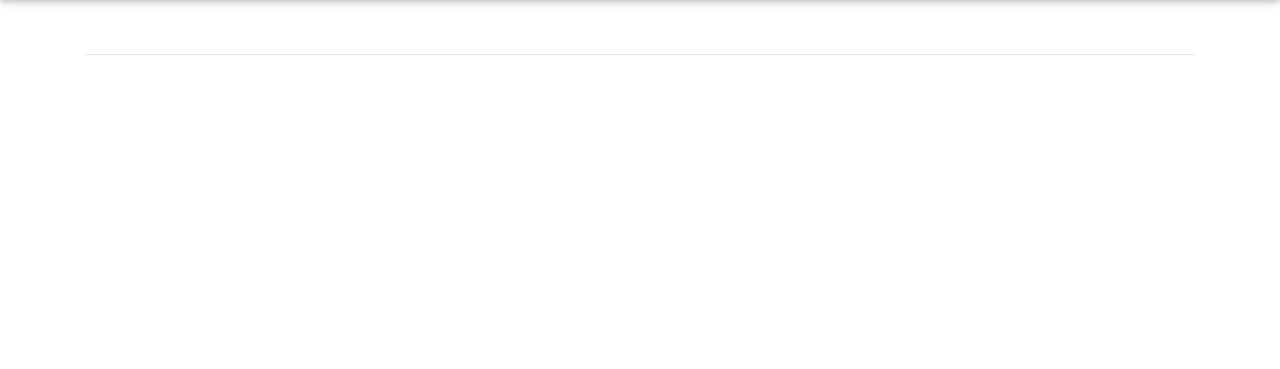
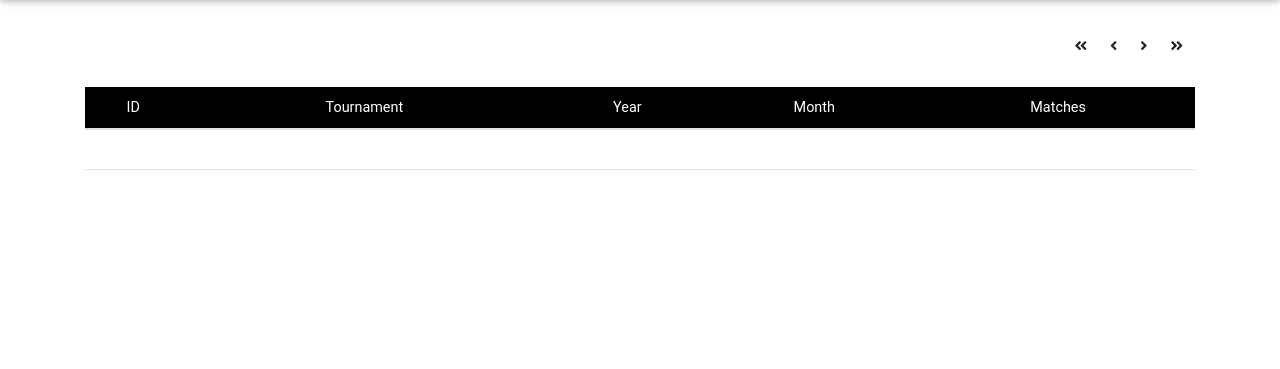
Before and after one commit to billy-codes/tabletennisdashboard, a PHP site: page /tournaments.php in a window 1280 px wide. Shown: the part 66-435 px from the top of the page. Run offline with PHP 8.4, Linux system fonts and the light colour scheme; tables that the repository leaves empty hold one stand-in row (values such as "Sample post"); data that the repository does not hold is empty; some libraries are stand-ins or nearby versions.

Commit message:
Added init file and created table

```diff
--- a/tournaments.php
+++ b/tournaments.php
@@ -1,3 +1,8 @@
+<?php
+require_once 'core/init.php';
+session_start();
+
+?>
 <!DOCTYPE html>
 <html lang="en">
 
@@ -109,7 +114,43 @@
                 <div class="col">
 
                     <!-- PLAYERS LIST -->
+                    <table class="table table-hover table-sm">
+                        <thead class="black white-text">
+                            <tr>
+                            <th scope="col">ID</th>
+                            <th scope="col">Tournament</th>
+                            <th scope="col">Year</th>
+                            <th scope="col">Month</th>
+                            <th scope="col">Matches</th>
+                        </tr>
+                        </thead>
+                        <tbody>
 
+
+                            <!-- PAGINATION -->
+                            <tr>
+                                <ul class="pagination pg-blue justify-content-end">
+                                    <li class="page-item">
+                                        <a href="?pageno=1" class="page-link"><i class="fas fa-angle-double-left"></i></a>
+                                    </li>
+                                    <li class="<?php if($pageno <= 1){ echo ''; } ?> page-item">
+                                        <a href="<?php if($pageno <= 1){ echo '#'; } else { echo "?pageno=".($pageno - 1); } ?>" class="page-link">
+                                            <i class="fas fa-angle-left"></i>
+                                        </a>
+                                    </li>
+                                    <li class="<?php if($pageno >= $total_pages){ echo ''; } ?> page-item">
+                                        <a href="<?php if($pageno >= $total_pages){ echo '#'; } else { echo "?pageno=".($pageno + 1); } ?>" class="page-link">
+                                            <i class="fas fa-angle-right"></i>
+                                        </a>
+                                    </li>
+                                    <li class="page-item"><a href="?pageno=<?php echo $total_pages; ?>" class="page-link"><i class="fas fa-angle-double-right"></i></a>
+                                    </li>
+                                </ul>
+                            </tr>
+                            <!-- PAGINATION -->
+
+                        </tbody>
+                    </table>
                     <!-- PLAYERS LIST -->
                 </div>
                 <!--Grid column-->
```
